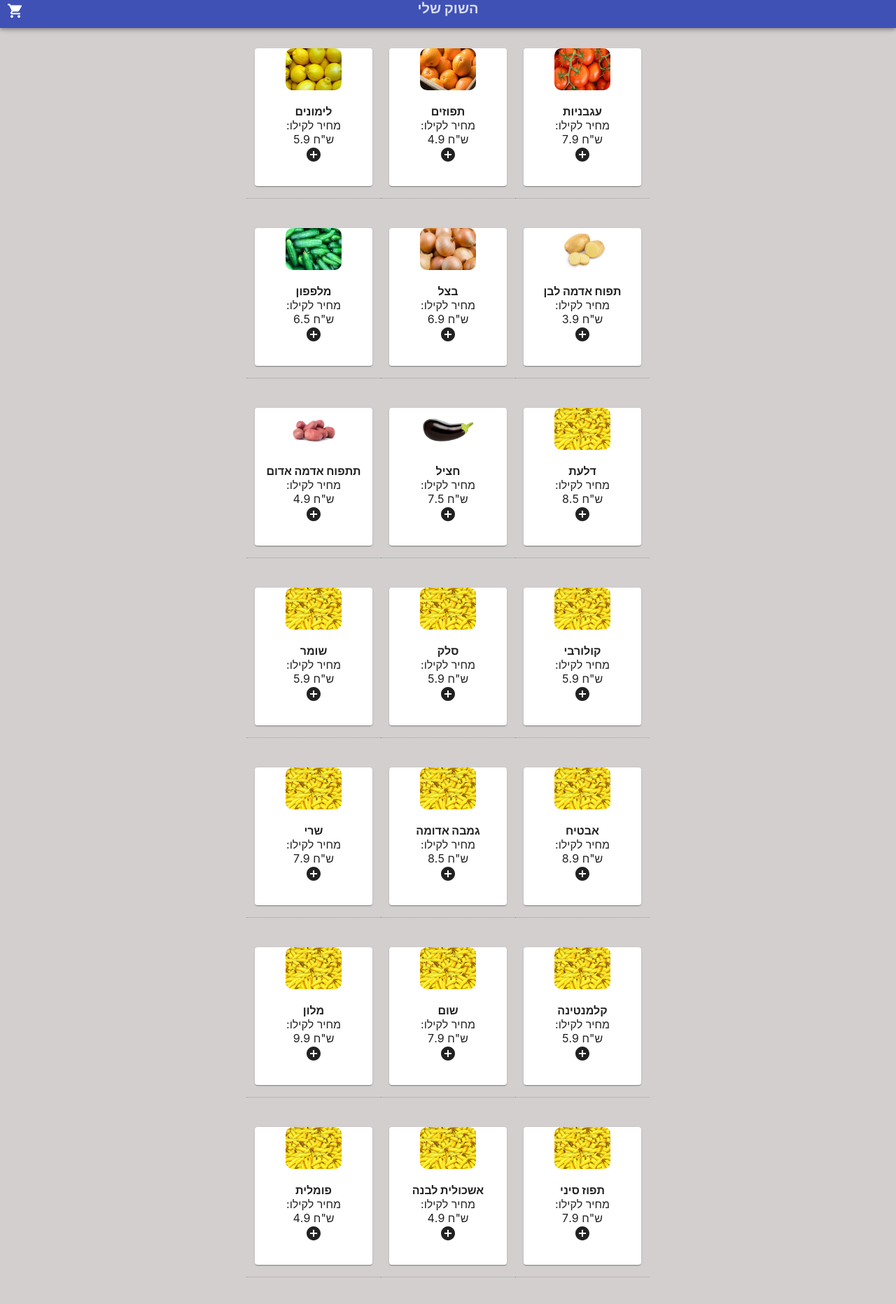
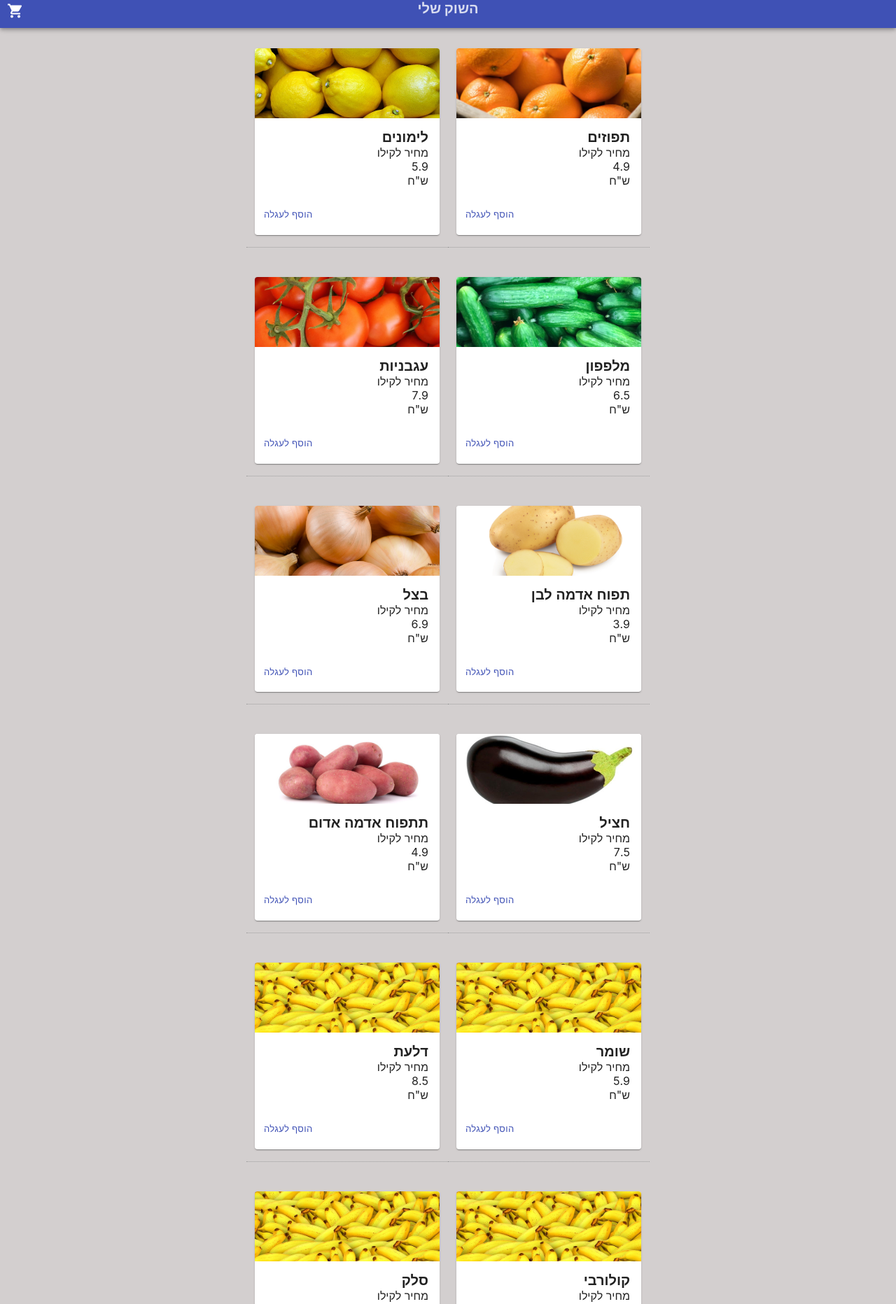
Before and after one commit to Doriel1121/delivery, a React (Create React App) app: page / in a window 1280 px wide. Shown: the part 11-1875 px from the top of the page at 70% size. Built offline with nearby package versions, Linux system fonts and the light colour scheme.

Commit message:
CHange view

```diff
--- a/src/components/Item.js
+++ b/src/components/Item.js
@@ -1,9 +1,10 @@
 import React, { Component } from 'react';
 import Button from '@material-ui/core/Button';
-import AddCircleIcon from '@material-ui/icons/AddCircle';
 import Card from '@material-ui/core/Card';
 import CardMedia from '@material-ui/core/CardMedia';
 import CardContent from '@material-ui/core/CardContent';
+import CardActions from '@material-ui/core/CardActions';
+import TextField from '@material-ui/core/TextField';
 
 export default class Item extends Component {
     constructor(props) {
@@ -30,32 +31,47 @@ export default class Item extends Component {
         }
     }
     showMe=()=>{
+        let cardC = '';
+        let cardA = '';
         if (!this.state.status) {
+            cardC = (<React.Fragment>
+                מחיר לקילו
+                <br/> {this.props.item.price}
+                <br/>  ש"ח
+                </React.Fragment>);
+            cardA = (
+                <Button size="small" onClick={this.amoutOf} color="primary">
+                הוסף לעגלה
+                </Button>);
+        }else {
+            cardC = <div>
+            <span className="edit">כמות</span><br/>
+              <TextField type="number" id="standard-basic" label="קילו" onChange={this.updateAmount}/>
+            </div>;
+            cardA = (
+                <React.Fragment>
+                <Button size="small" color="primary">
+                חזור
+                </Button>
+                <Button size="small" onClick={this.amoutOf} color="primary">
+                הוסף
+                </Button></React.Fragment>);
+        }
 
         return <Card  className="eachItem">
-                        <CardMedia>
-                        {this.props.item.picture}<br/>
+                    <CardMedia image={this.props.item.picture} style={{'height': '100px'}}>
                     </CardMedia>
-                        <CardContent>
-                        <span className="itemnamestyle">
+                    <CardContent style={{'textAlign': 'right'}}>
+                    <span className="itemnamestyle" style={{'fontFamily': 'Arial', 'fontWeight': '700', 'fontSize': '20px'}}>
                         {this.props.item.name}
                     </span>
                     <br/>
-                :מחיר לקילו <br/> {this.props.item.price} ש"ח  <br/>
-                <AddCircleIcon  onClick={this.amoutOf}>add_circle</AddCircleIcon>
+                    {cardC}
                     </CardContent>
+                    <CardActions>
+                        {cardA}
+                    </CardActions>
                     </Card>
-
-
-        }else{ return <div>
-            <span className="edit"> כמות:</span><br/>
-            <input style={{width:90}} onChange={this.updateAmount}
-             type="string"
-              placeholder="כמה קילו"/> <br/>
-            <Button onClick={this.amoutOf}
-            variant="outlined" color="primary">הוסף לעגלה</Button>
-            </div>
-        }
     }
 
     render() {
--- a/src/components/StorePage.js
+++ b/src/components/StorePage.js
@@ -13,43 +13,43 @@ export default class StorePage extends Component {
         super(props)
 
         this.state = {
-             allItems:[{id:"2", name:"לימונים", price:"5.9", picture:<img alt="pic" className="imgsize" src="lemons.jpg"/>},
-             {id:"3", name:"תפוזים", price:"4.9", picture: <img alt="pic" className="imgsize" src="oranges.jpg"/>},
-             {id:"4", name:"עגבניות", price:"7.9", picture: <img alt="pic" className="imgsize" src="tomatos.jpg"/>},
-             {id:"5", name:"מלפפון", price:"6.5", picture: <img alt="pic" className="imgsize" src="cuecumber.jpg"/>},
-             {id:"6", name:"בצל", price:"6.9", picture: <img alt="pic" className="imgsize" src="onion.jpg"/>},
-             {id:"7", name:"תפוח אדמה לבן", price:"3.9", picture: <img alt="pic" className="imgsize" src="white-potato.jpg"/>},
-             {id:"8", name:"תתפוח אדמה אדום", price:"4.9", picture: <img alt="pic" className="imgsize" src="red-potato.jpg"/>},
-             {id:"9", name:"חציל", price:"7.5", picture: <img alt="pic" className="imgsize" src="hatsil.jpg"/>},
-             {id:"10", name:"דלעת", price:"8.5", picture: <img alt="pic" className="imgsize" src="bananas.jpg"/>},
-             {id:"11", name:"שומר", price:"5.9", picture: <img alt="pic" className="imgsize" src="bananas.jpg"/>},
-             {id:"12", name:"סלק", price:"5.9", picture: <img alt="pic" className="imgsize" src="bananas.jpg"/>},
-             {id:"13", name:"קולורבי", price:"5.9", picture: <img alt="pic" className="imgsize" src="bananas.jpg"/>},
-             {id:"14", name:"שרי", price:"7.9", picture: <img alt="pic" className="imgsize" src="bananas.jpg"/>},
-             {id:"15", name:"גמבה אדומה", price:"8.5", picture: <img alt="pic" className="imgsize" src="bananas.jpg"/>},
-             {id:"16", name:"אבטיח", price:"8.9", picture: <img alt="pic" className="imgsize" src="bananas.jpg"/>},
-             {id:"17", name:"מלון", price:"9.9", picture: <img alt="pic" className="imgsize" src="bananas.jpg"/>},
-             {id:"18", name:"שום", price:"7.9", picture: <img alt="pic" className="imgsize" src="bananas.jpg"/>},
-             {id:"19", name:"קלמנטינה", price:"5.9", picture: <img alt="pic" className="imgsize" src="bananas.jpg"/>},
-             {id:"20", name:"פומלית", price:"4.9", picture: <img alt="pic" className="imgsize" src="bananas.jpg"/>},
-             {id:"21", name:"אשכולית לבנה", price:"4.9", picture: <img alt="pic" className="imgsize" src="bananas.jpg"/>},
-             {id:"22", name:"תפוז סיני", price:"7.9", picture: <img alt="pic" className="imgsize" src="bananas.jpg"/>},
-             {id:"23", name:"פטרוזיליה", price:"4", picture: <img alt="pic" className="imgsize" src="bananas.jpg"/>},
-             {id:"24", name:"כוסברה", price:"4", picture: <img alt="pic" className="imgsize" src="bananas.jpg"/>},
-             {id:"25", name:"נענע", price:"4", picture: <img alt="pic" className="imgsize" src="bananas.jpg"/>},
-             {id:"26", name:"שמיר", price:"4", picture: <img alt="pic" className="imgsize" src="bananas.jpg"/>},
-             {id:"27", name:"בצל ירוק", price:"4", picture: <img alt="pic" className="imgsize" src="bananas.jpg"/>},
-             {id:"28", name:"חסה", price:"4", picture: <img alt="pic" className="imgsize" src="bananas.jpg"/>},
-             {id:"29", name:"סלרי", price:"4", picture: <img alt="pic" className="imgsize" src="bananas.jpg"/>},
-             {id:"30", name:"עלי סלק", price:"4", picture: <img alt="pic" className="imgsize" src="bananas.jpg"/>},
-             {id:"31", name:"כרוב לבן ", price:"10", picture: <img alt="pic" className="imgsize" src="bananas.jpg"/>},
-             {id:"32", name:"כרוב אדום", price:"10", picture: <img alt="pic" className="imgsize" src="bananas.jpg"/>},
-             {id:"33", name:"כרוב לבן קצוץ", price:"12", picture: <img alt="pic" className="imgsize" src="bananas.jpg"/>},
-             {id:"34", name:"כרוב אדום קצוץ", price:"12", picture: <img alt="pic" className="imgsize" src="bananas.jpg"/>},
-             {id:"35", name:"קולסלו", price:"12", picture: <img alt="pic" className="imgsize" src="bananas.jpg"/>},
-             {id:"36", name:"גזר מגורד", price:"12", picture: <img alt="pic" className="imgsize" src="bananas.jpg"/>},
-             {id:"37", name:"חסה אייסברג", price:"15", picture: <img alt="pic" className="imgsize" src="bananas.jpg"/>},
-             {id:"38", name:"לקט(חסה,כרוב אדום, גזר)", price:"15", picture: <img alt="pic" className="imgsize" src="bananas.jpg"/>},],
+            allItems:[{id:"2", name:"לימונים", price:"5.9", picture:"./lemons.jpg"},
+            {id:"3", name:"תפוזים", price:"4.9", picture: "oranges.jpg"},
+            {id:"4", name:"עגבניות", price:"7.9", picture: "tomatos.jpg"},
+            {id:"5", name:"מלפפון", price:"6.5", picture: "cuecumber.jpg"},
+            {id:"6", name:"בצל", price:"6.9", picture: "onion.jpg"},
+            {id:"7", name:"תפוח אדמה לבן", price:"3.9", picture: "white-potato.jpg"},
+            {id:"8", name:"תתפוח אדמה אדום", price:"4.9", picture: "red-potato.jpg"},
+            {id:"9", name:"חציל", price:"7.5", picture: "hatsil.jpg"},
+            {id:"10", name:"דלעת", price:"8.5", picture: "bananas.jpg"},
+            {id:"11", name:"שומר", price:"5.9", picture: "bananas.jpg"},
+            {id:"12", name:"סלק", price:"5.9", picture: "bananas.jpg"},
+            {id:"13", name:"קולורבי", price:"5.9", picture: "bananas.jpg"},
+            {id:"14", name:"שרי", price:"7.9", picture: "bananas.jpg"},
+            {id:"15", name:"גמבה אדומה", price:"8.5", picture: "bananas.jpg"},
+            {id:"16", name:"אבטיח", price:"8.9", picture: "bananas.jpg"},
+            {id:"17", name:"מלון", price:"9.9", picture: "bananas.jpg"},
+            {id:"18", name:"שום", price:"7.9", picture: "bananas.jpg"},
+            {id:"19", name:"קלמנטינה", price:"5.9", picture: "bananas.jpg"},
+            {id:"20", name:"פומלית", price:"4.9", picture: "bananas.jpg"},
+            {id:"21", name:"אשכולית לבנה", price:"4.9", picture: "bananas.jpg"},
+            {id:"22", name:"תפוז סיני", price:"7.9", picture: "bananas.jpg"},
+            {id:"23", name:"פטרוזיליה", price:"4", picture: "bananas.jpg"},
+            {id:"24", name:"כוסברה", price:"4", picture: "bananas.jpg"},
+            {id:"25", name:"נענע", price:"4", picture: "bananas.jpg"},
+            {id:"26", name:"שמיר", price:"4", picture: "bananas.jpg"},
+            {id:"27", name:"בצל ירוק", price:"4", picture: "bananas.jpg"},
+            {id:"28", name:"חסה", price:"4", picture: "bananas.jpg"},
+            {id:"29", name:"סלרי", price:"4", picture: "bananas.jpg"},
+            {id:"30", name:"עלי סלק", price:"4", picture: "bananas.jpg"},
+            {id:"31", name:"כרוב לבן ", price:"10", picture: "bananas.jpg"},
+            {id:"32", name:"כרוב אדום", price:"10", picture: "bananas.jpg"},
+            {id:"33", name:"כרוב לבן קצוץ", price:"12", picture: "bananas.jpg"},
+            {id:"34", name:"כרוב אדום קצוץ", price:"12", picture: "bananas.jpg"},
+            {id:"35", name:"קולסלו", price:"12", picture: "bananas.jpg"},
+            {id:"36", name:"גזר מגורד", price:"12", picture: "bananas.jpg"},
+            {id:"37", name:"חסה אייסברג", price:"15", picture: "bananas.jpg"},
+            {id:"38", name:"לקט(חסה,כרוב אדום, גזר)", price:"15", picture: "bananas.jpg"},],
              temp:[]
         }
     }
@@ -69,7 +69,7 @@ export default class StorePage extends Component {
                 <Container maxWidth="sm">
                  <Grid  container spacing={3}>
                 {this.state.allItems.map((element,key)=>{
-                     return  <Grid className="itemBrake" key={element.id} item xs={4}>
+                     return  <Grid className="itemBrake" key={element.id} item xs={6}>
                      <Item toCart={this.passToCart} item={element}/>
                      </Grid>
 
```
Lines whose indentation alone changed are shown as unchanged.
